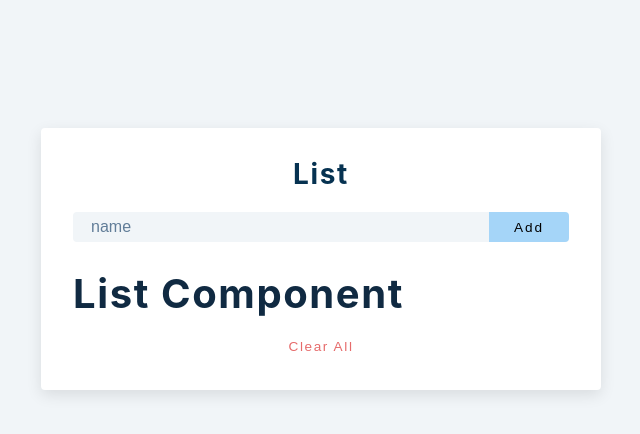
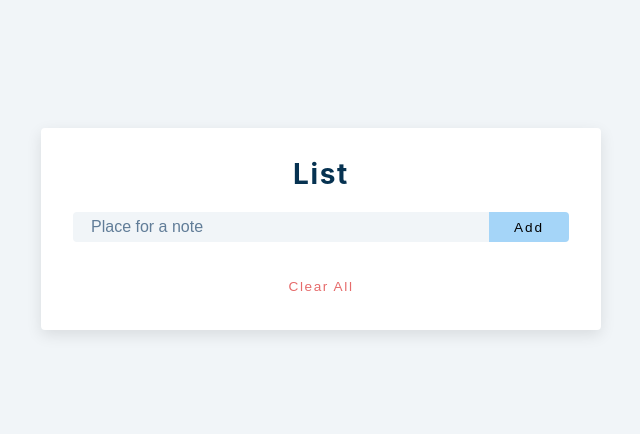
Before and after one commit to Samandar-Rajabboyev/full-stack-react-app, a React (Create React App) app: page / in a window 1280 px wide. Shown: the top 434 px of the page, without its empty margins (319-959 px from the left). Built offline with nearby package versions, Linux system fonts and the light colour scheme.

Commit message:
add new item

```diff
--- a/src/Alert.js
+++ b/src/Alert.js
@@ -1,7 +1,7 @@
 import React, { useEffect } from 'react'
 
 const Alert = () => {
-  return <h2>alert component</h2>
+  return <h3>Alert</h3>
 }
 
 export default Alert
--- a/src/App.js
+++ b/src/App.js
@@ -18,7 +18,7 @@
     }else if(name && isEditing){
 
     }else {
-      const mewItem = {id: new Date().getTime().toString(), title: name };
+      const newItem = {id: new Date().getTime().toString(), title: name };
       setList([...list, newItem])
       setName('')
     }
@@ -34,7 +34,7 @@
             type='text'
             className='grocery'
             placeholder='Place for a note'
-            value='name'
+            value={name}
             onChange={(e) => setName(e.target.value)}
           />
           <button type='submit' className='submit-btn'>
@@ -43,7 +43,7 @@
         </div>
       </form>
       <div className='grocery-container'>
-        <List/>
+        <List items={list}/>
         <button className='clear-btn'>clear all</button>
       </div>
     </section>
--- a/src/List.js
+++ b/src/List.js
@@ -1,7 +1,19 @@
 import React from 'react'
 import { FaEdit, FaTrash } from 'react-icons/fa'
-const List = () => {
-  return <h2>list component</h2>
+
+const List = ({items}) => {
+
+  return (
+  <div className='grocery-list'>
+  {items.map(item => {
+    const {id , title} = item;
+    return (
+      <article className='grocery-item'>
+        <p className='title'>{title}</p>
+      </article>
+    )
+  })}
+</div>  )
 }
 
 export default List
```
